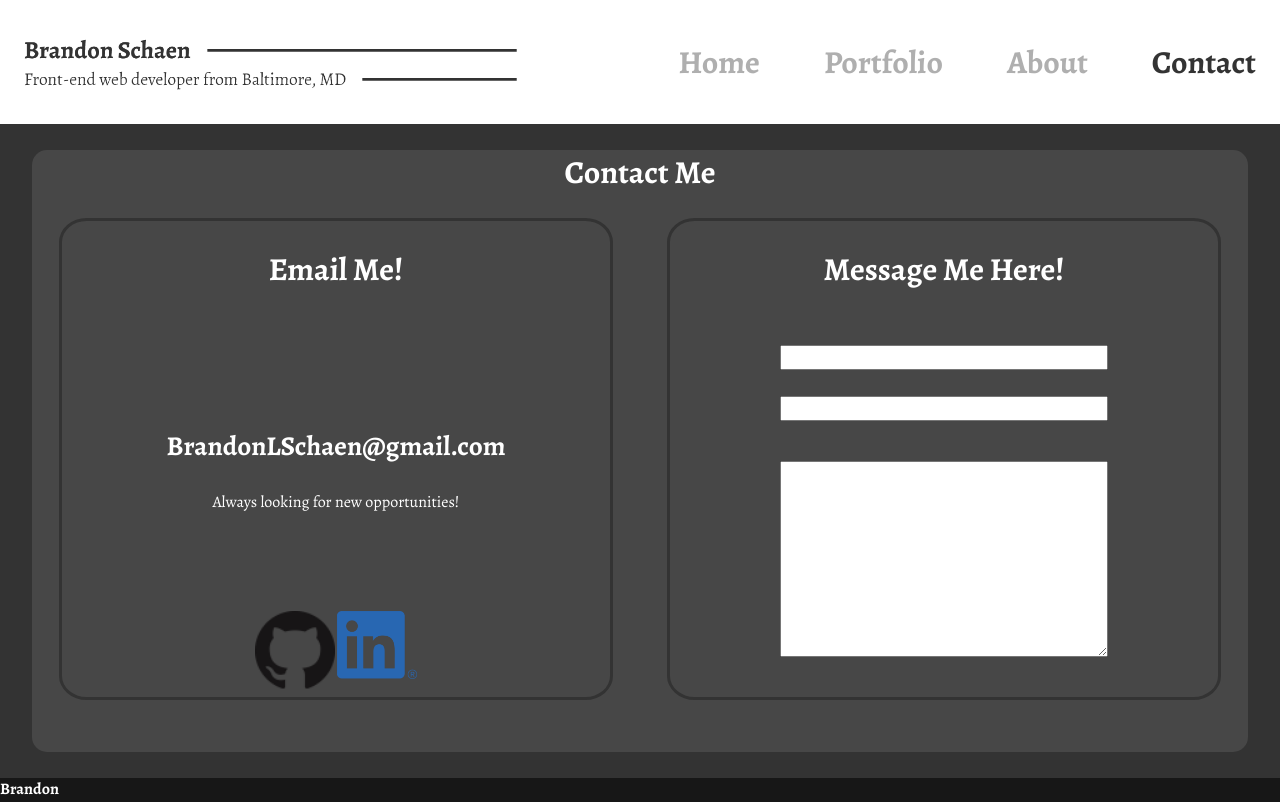
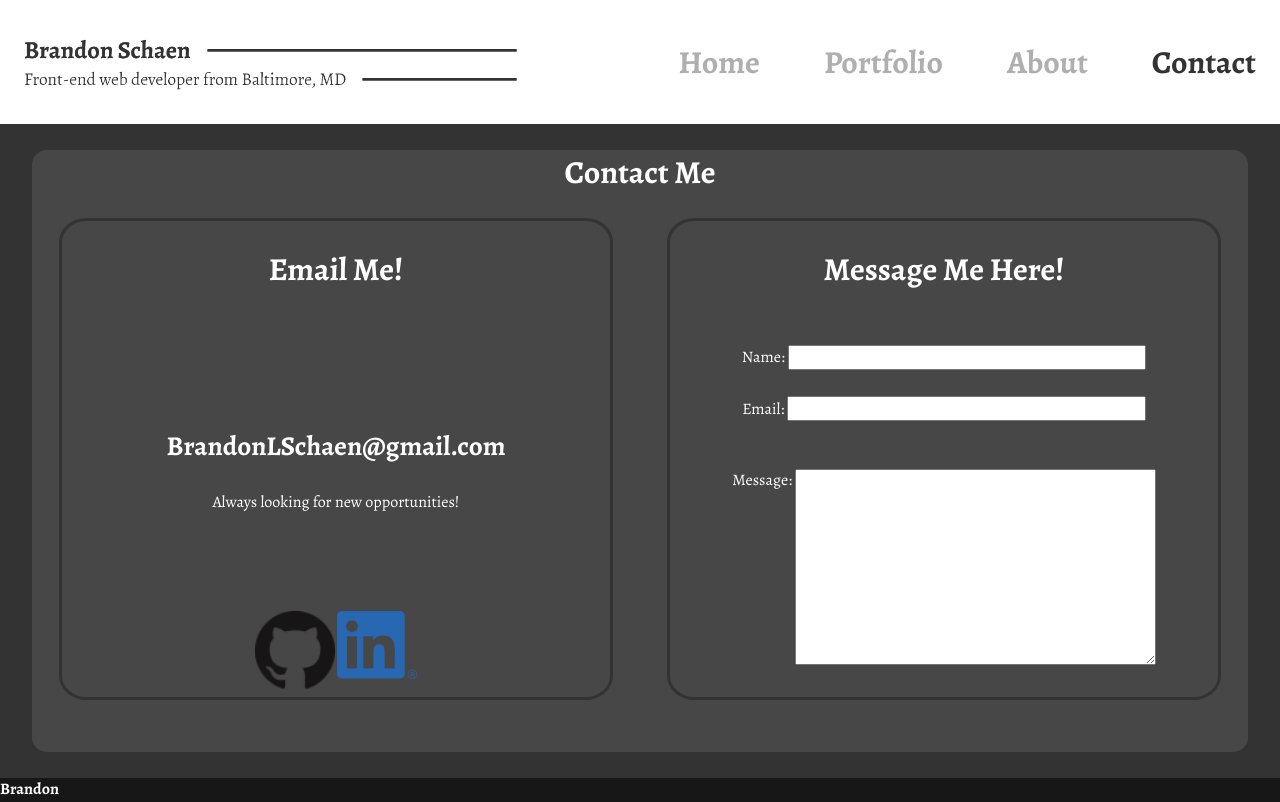
Before and after one commit to SonniSonni/Brandon-Portfolio, a React (Create React App) app: page /contact in a window 1280 px wide. Built offline with nearby package versions, Linux system fonts and the light colour scheme.

Commit message:
Lined up labels and their inputs

```diff
--- a/src/Components/ContactPage/ContactPage.css
+++ b/src/Components/ContactPage/ContactPage.css
@@ -63,14 +63,22 @@ h1{
   display: flex;
   flex-direction: column;
   justify-content: center;
-  width:60%;
+  width:80%;
   margin-left: auto;
   margin-right: auto;
 }
 
 .contact-form input{
   margin-top:2em;
+  width:80%;
 }
 .contact-form textarea{
+  width:81%;
+}
+
+.messg-cont{
   margin-top:3em;
 }
+.messg-cont *{
+  vertical-align: top;
+}
--- a/src/Components/ContactPage/ContactPage.js
+++ b/src/Components/ContactPage/ContactPage.js
@@ -25,9 +25,18 @@ const ContactPage = () => (
         <div className="message">
           <h2>Message Me Here!</h2>
           <form className="contact-form">
-            <input type="email" name="" id=""/>
-            <input type="text" name="" id=""/>
-            <textarea name="" id="" cols="30" rows="10"></textarea>
+            <div className="name-cont">
+              <label htmlFor="name">Name: </label>
+              <input type="text" name="name" id="name"/>
+            </div>
+            <div className="email-cont">
+              <label htmlFor="email-add">Email: </label>
+              <input type="email" name="email-add" id="email-add"/>
+            </div>
+            <div className="messg-cont">
+              <label htmlFor="message">Message: </label>
+              <textarea name="message" id="message" cols="30" rows="10"></textarea>
+            </div>
           </form>
         </div>
 
```
